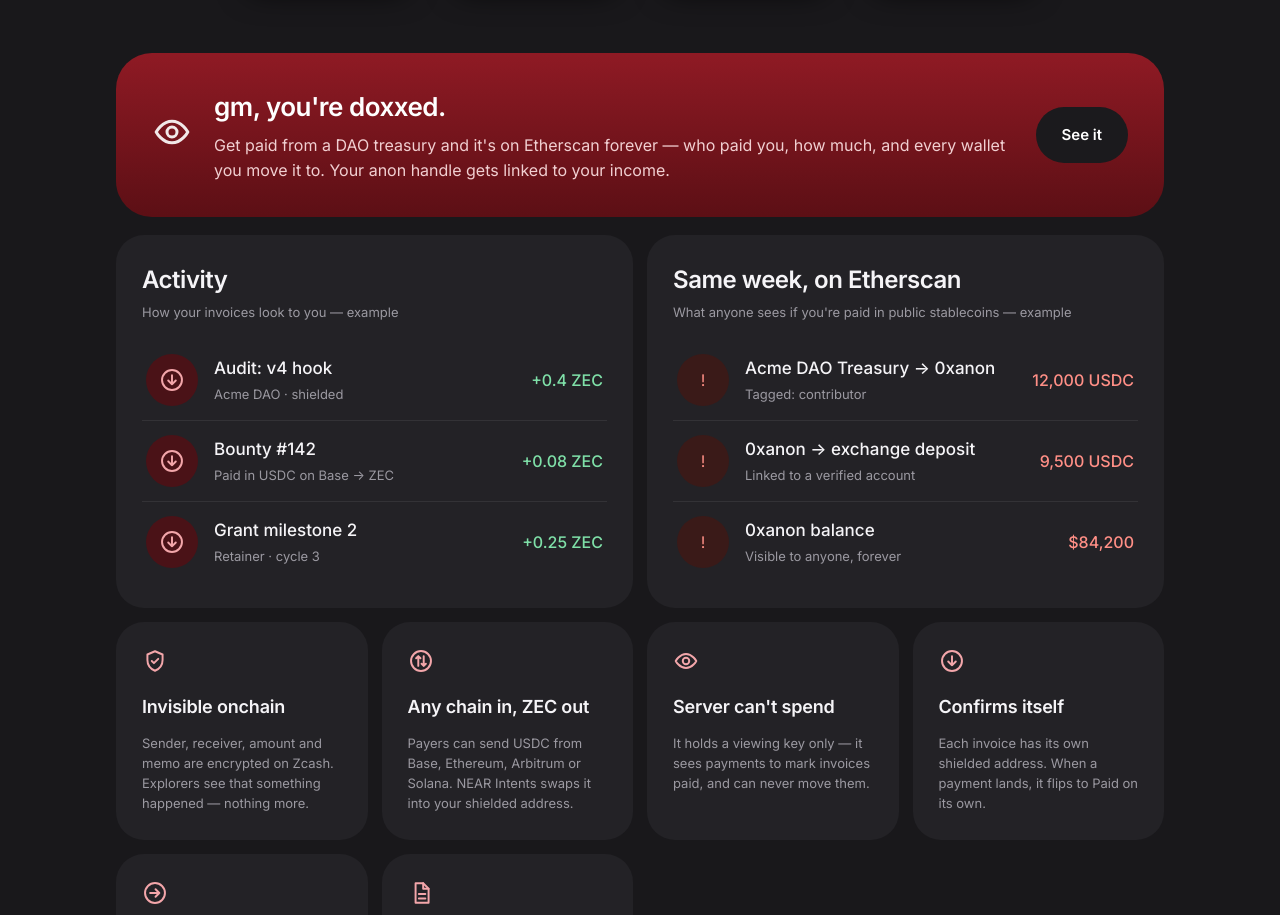
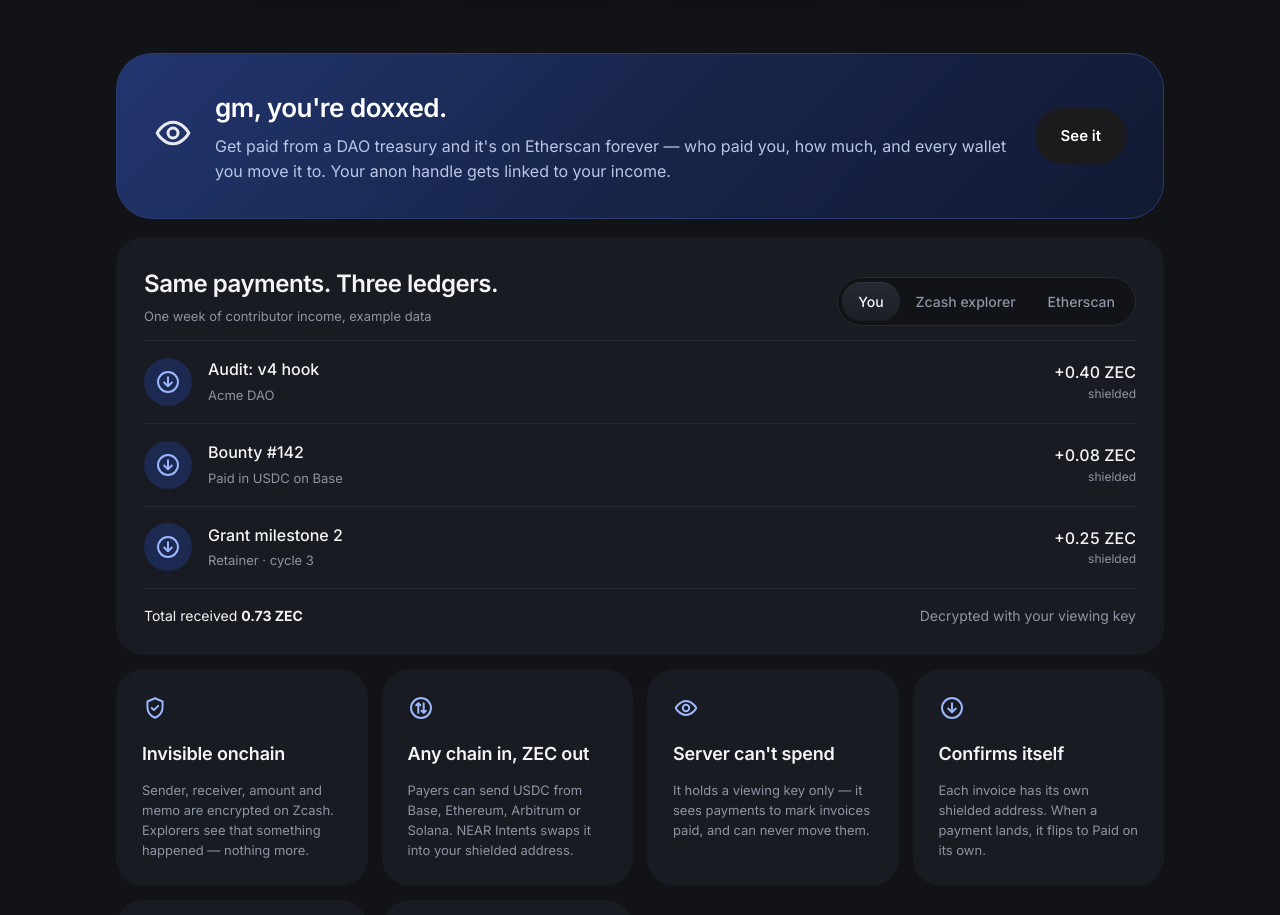
Before and after one commit to Jennivarl/qr-invoice, a website: page public/index.html in a window 1280 px wide. Shown: the part 827-1742 px from the top of the page. Drawn offline with Linux system fonts and the light colour scheme.

Commit message:
Blue palette; three-ledger comparison with view switcher on the home page

```diff
--- a/public/index.html
+++ b/public/index.html
@@ -20,14 +20,21 @@
     .band h2 { font-size: 26px; margin: 0 0 6px; color: #fff; }
     .band p { margin: 0; }
     .band .btn { background: #1b1a1d; color: #fff; padding: 16px 26px; }
-    .activity { margin-top: 18px; }
-    .act { display: flex; align-items: center; gap: 16px; padding: 14px 4px; }
-    .act + .act { border-top: 1px solid var(--line); }
-    .act .ic { width: 52px; height: 52px; border-radius: 50%; background: #1f3a99; color: #8fb1ff; display: grid; place-items: center; flex: none; }
-    .act .ic.priv { background: #4a1217; color: var(--violet-soft); }
-    .act .t { flex: 1; min-width: 0; }
-    .act .t b { display: block; font-weight: 500; font-size: 17px; }
-    .act .amt { color: var(--ok); font-weight: 500; white-space: nowrap; }
+    .ledger { margin-bottom: 14px; padding: 28px; }
+    .lhead { display: flex; justify-content: space-between; align-items: flex-end; gap: 16px; flex-wrap: wrap; margin-bottom: 14px; }
+    .seg { display: flex; background: var(--bg); border: 1px solid var(--line); border-radius: 99px; padding: 4px; }
+    .seg button { border: 0; background: transparent; color: var(--muted); font: inherit; font-size: 14px; font-weight: 500; padding: 9px 16px; border-radius: 99px; cursor: pointer; }
+    .seg button.on { background: linear-gradient(180deg, var(--tile-top), var(--tile-bottom)); color: var(--ink); box-shadow: inset 0 1px 0 rgba(255,255,255,.06); }
+    .lrow { display: grid; grid-template-columns: 48px 1fr auto; gap: 16px; align-items: center; padding: 16px 0; border-top: 1px solid var(--line); }
+    .lrow .ic { width: 48px; height: 48px; border-radius: 50%; background: var(--card-2); color: var(--muted); display: grid; place-items: center; }
+    .lrow b { display: block; font-weight: 500; font-size: 16px; }
+    .lrow .sub { font-size: 13px; color: var(--muted); }
+    .lrow .amt { font-weight: 500; text-align: right; font-variant-numeric: tabular-nums; }
+    .lrow .amt small { display: block; font-size: 12px; color: var(--muted); font-weight: 400; }
+    .sealed { filter: blur(6px); user-select: none; opacity: .55; }
+    .v-you .ic { background: #1c2a52; color: var(--violet-soft); }
+    .v-eth .exposed { color: #f0b37e; }
+    .lfoot { border-top: 1px solid var(--line); padding-top: 16px; font-size: 14px; display: flex; justify-content: space-between; gap: 12px; flex-wrap: wrap; }
     .feat .card { display: flex; flex-direction: column; gap: 6px; }
     .feat .card .i { color: var(--violet-soft); margin-bottom: 6px; }
     @media (max-width: 720px) {
@@ -60,22 +67,21 @@
       <a class="btn" href="/world/demo">See it</a>
     </div>
 
-    <div class="grid g2">
-      <div class="card">
-        <h2 style="margin-bottom:4px">Activity</h2>
-        <p class="muted small" style="margin:0">How your invoices look to you — example</p>
-        <div class="activity" id="activity"></div>
-      </div>
-      <div class="card">
-        <h2 style="margin-bottom:4px">Same week, on Etherscan</h2>
-        <p class="muted small" style="margin:0">What anyone sees if you're paid in public stablecoins — example</p>
-        <div class="activity">
-          <div class="act"><span class="ic" style="background:#3a1a18;color:var(--bad)">!</span><span class="t"><b>Acme DAO Treasury → 0xanon</b><span class="small muted">Tagged: contributor</span></span><span class="amt" style="color:var(--bad)">12,000 USDC</span></div>
-          <div class="act"><span class="ic" style="background:#3a1a18;color:var(--bad)">!</span><span class="t"><b>0xanon → exchange deposit</b><span class="small muted">Linked to a verified account</span></span><span class="amt" style="color:var(--bad)">9,500 USDC</span></div>
-          <div class="act"><span class="ic" style="background:#3a1a18;color:var(--bad)">!</span><span class="t"><b>0xanon balance</b><span class="small muted">Visible to anyone, forever</span></span><span class="amt" style="color:var(--bad)">$84,200</span></div>
+    <section class="card ledger">
+      <div class="lhead">
+        <div>
+          <h2 style="margin:0">Same payments. Three ledgers.</h2>
+          <p class="muted small" style="margin:4px 0 0">One week of contributor income, example data</p>
+        </div>
+        <div class="seg" id="seg">
+          <button data-v="you" class="on">You</button>
+          <button data-v="zec">Zcash explorer</button>
+          <button data-v="eth">Etherscan</button>
         </div>
       </div>
-    </div>
+      <div id="rows"></div>
+      <div class="lfoot" id="lfoot"></div>
+    </section>
 
     <div class="grid g3 feat" style="margin-top:14px">
       <div class="card"><span class="i" data-icon="shield"></span><h3>Invisible onchain</h3><p class="muted small" style="margin:0">Sender, receiver, amount and memo are encrypted on Zcash. Explorers see that something happened — nothing more.</p></div>
@@ -97,11 +103,29 @@
     ].map(([i, b, s]) => `<div class="tile">${ICON[i]}<b>${b}</b><span>${s}</span></div>`).join('');
     document.getElementById('bandIcon').innerHTML = ICON.eye.replace('width="26" height="26"', 'width="40" height="40"');
     document.querySelectorAll('[data-icon]').forEach((el) => (el.innerHTML = ICON[el.dataset.icon]));
-    document.getElementById('activity').innerHTML = [
-      ['Audit: v4 hook', 'Acme DAO · shielded', '+0.4 ZEC'],
-      ['Bounty #142', 'Paid in USDC on Base → ZEC', '+0.08 ZEC'],
-      ['Grant milestone 2', 'Retainer · cycle 3', '+0.25 ZEC'],
-    ].map(([b, s, a]) => `<div class="act"><span class="ic priv">${ICON.receive}</span><span class="t"><b>${b}</b><span class="small muted">${s}</span></span><span class="amt">${a}</span></div>`).join('');
+    const LEDGER = [
+      { item: 'Audit: v4 hook', from: 'Acme DAO', zec: '0.40', usd: '12,000', eth: 'Acme DAO Treasury (Safe)' },
+      { item: 'Bounty #142', from: 'Paid in USDC on Base', zec: '0.08', usd: '2,400', eth: 'Bounty multisig 0x9f3c…e21a' },
+      { item: 'Grant milestone 2', from: 'Retainer · cycle 3', zec: '0.25', usd: '7,500', eth: 'Ecosystem grants 0x41d0…77b2' },
+    ];
+    const FOOT = {
+      you: ['Total received <b>0.73 ZEC</b>', 'Decrypted with your viewing key'],
+      zec: ['<b>3 shielded transactions</b>', 'No senders, receivers, amounts or memos'],
+      eth: ['<b class="exposed">0xanon.eth received 21,900 USDC</b>', 'Then moved to an exchange deposit linked to a verified account'],
+    };
+    function ledger(v) {
+      const rows = document.getElementById('rows');
+      rows.className = 'v-' + v;
+      rows.innerHTML = LEDGER.map((r) => {
+        if (v === 'you') return `<div class="lrow"><span class="ic">${ICON.receive}</span><span><b>${r.item}</b><span class="sub">${r.from}</span></span><span class="amt">+${r.zec} ZEC<small>shielded</small></span></div>`;
+        if (v === 'zec') return `<div class="lrow"><span class="ic">${ICON.shield}</span><span><b>Shielded transaction</b><span class="sub sealed">${r.from} → you</span></span><span class="amt"><span class="sealed">${r.zec} ZEC</span><small>encrypted</small></span></div>`;
+        return `<div class="lrow"><span class="ic">${ICON.eye}</span><span><b class="exposed">${r.eth} → 0xanon.eth</b><span class="sub">Tagged: contributor · ${r.item}</span></span><span class="amt exposed">${r.usd} USDC<small>public forever</small></span></div>`;
+      }).join('');
+      document.getElementById('lfoot').innerHTML = `<span>${FOOT[v][0]}</span><span class="muted">${FOOT[v][1]}</span>`;
+      document.querySelectorAll('#seg button').forEach((b) => b.classList.toggle('on', b.dataset.v === v));
+    }
+    document.getElementById('seg').onclick = (e) => e.target.dataset.v && ledger(e.target.dataset.v);
+    ledger('you');
   </script>
 </body>
 </html>
--- a/public/style.css
+++ b/public/style.css
@@ -2,21 +2,21 @@
 
 :root {
   color-scheme: dark;
-  --bg: #19181b;
-  --card: #232226;
-  --card-2: #2b2a2e;
-  --tile-top: #343337;
-  --tile-bottom: #29282c;
+  --bg: #111317;
+  --card: #181b21;
+  --card-2: #20242b;
+  --tile-top: #242932;
+  --tile-bottom: #1b1f26;
   --ink: #f5f4f7;
-  --muted: #9b99a1;
-  --line: #333236;
-  --violet: #a3202b;
-  --violet-2: #5c0f15;
-  --violet-soft: #f3a6aa;
-  --band: linear-gradient(180deg, #8f1a24 0%, #5c0f15 100%);
-  --zec: #a3202b;
+  --muted: #8d94a3;
+  --line: #262b33;
+  --violet: #3d6bff;
+  --violet-2: #1b2f6b;
+  --violet-soft: #9db8ff;
+  --band: linear-gradient(135deg, #22356f 0%, #172447 55%, #121a33 100%);
+  --zec: #3d6bff;
   --zec-ink: #ffffff;
-  --ok: #7fe0a8;
+  --ok: #8fd6b0;
   --ok-bg: #173225;
   --warn: #f3c56b;
   --warn-bg: #362b14;
@@ -58,8 +58,8 @@
 /* Surfaces */
 .card { background: var(--card); border-radius: var(--radius); padding: 26px; }
 .card.white { background: var(--card); border: 1px solid var(--line); }
-.card.dark, .band { background: var(--band); color: #fff; border: 0; }
-.card.dark .muted, .band .muted { color: #f1cfd1; }
+.card.dark, .band { background: var(--band); color: #fff; border: 1px solid #2a3b70; }
+.card.dark .muted, .band .muted { color: #b9c6e6; }
 .grid { display: grid; gap: 14px; }
 .g3 { grid-template-columns: repeat(auto-fit, minmax(250px, 1fr)); }
 .g2 { grid-template-columns: repeat(auto-fit, minmax(300px, 1fr)); }
@@ -68,7 +68,7 @@
 /* Buttons: Zodl-style tiles and pills */
 .btn { display: inline-flex; align-items: center; justify-content: center; gap: 8px; background: #fff; color: #111; border: 0; border-radius: 99px; padding: 15px 26px; font: inherit; font-size: 15px; font-weight: 600; cursor: pointer; text-decoration: none; transition: transform .12s ease, filter .12s; }
 .btn:hover { transform: translateY(-1px); filter: brightness(1.05); }
-.btn.zec { background: var(--band); color: #fff; box-shadow: 0 8px 24px -10px rgba(143, 26, 36, .75); }
+.btn.zec { background: linear-gradient(180deg, #4874ff, #2f56d6); color: #fff; box-shadow: 0 8px 24px -10px rgba(61, 107, 255, .55); }
 .btn.ghost { background: linear-gradient(180deg, var(--tile-top), var(--tile-bottom)); color: var(--ink); box-shadow: inset 0 1px 0 rgba(255,255,255,.06); }
 .btn:disabled { opacity: .5; cursor: default; transform: none; }
 
```
Also changed, not shown: public/dashboard.html (+1 -1 lines).
